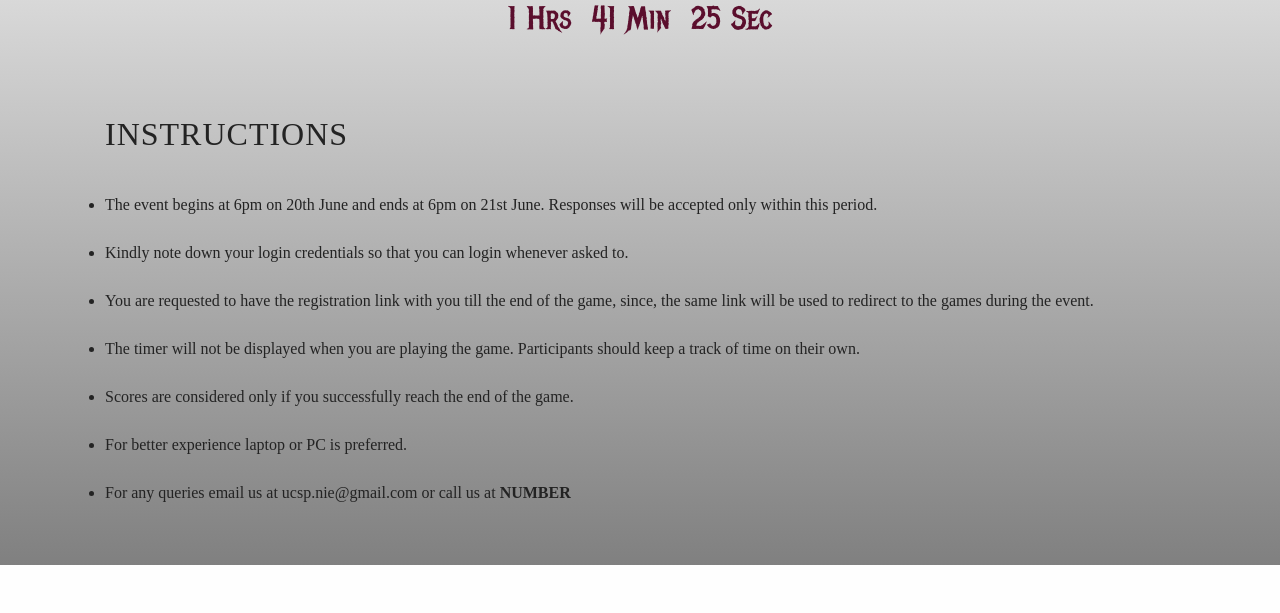
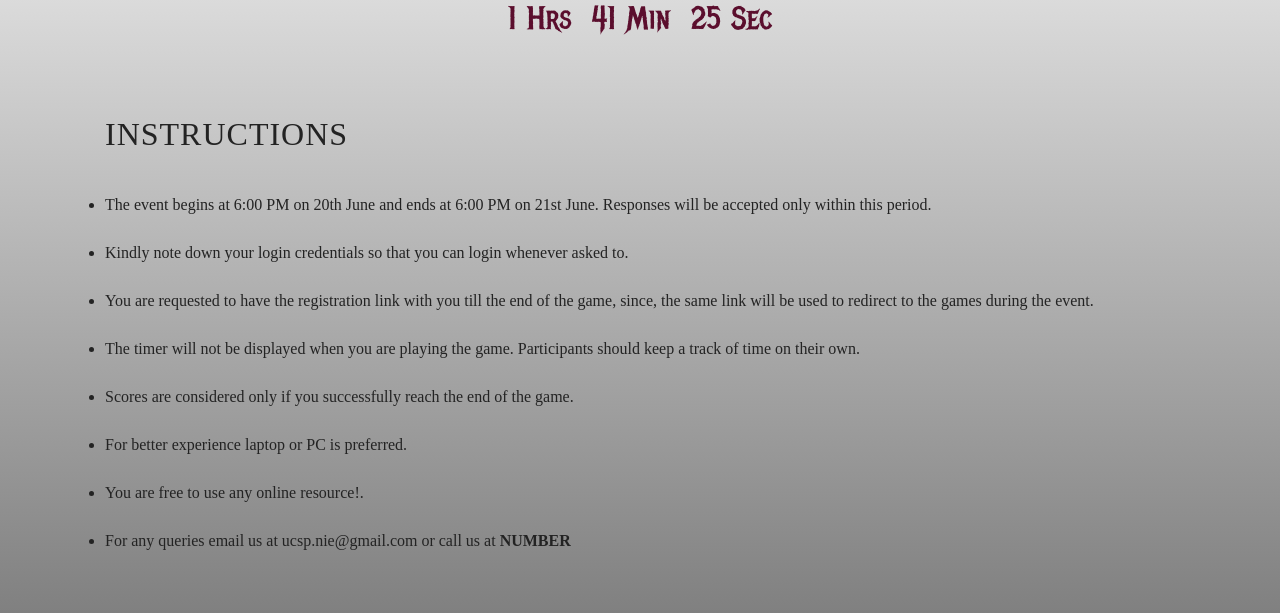
Before and after one commit to prashanthkammar/lockdownsaga, a Flask app: page /dashboard in a window 1280 px wide. Shown: the part 246-859 px from the top of the page. Before the commit the page ends 811 px from the top, so only its background shows below. Run offline with Flask 2, Linux system fonts and the light colour scheme; some libraries are stand-ins or nearby versions; some web fonts are replaced.

Commit message:
instruction

```diff
--- a/templates/inst.html
+++ b/templates/inst.html
@@ -9,12 +9,13 @@
  <p class="text-left display-4" style="font-size: 2em; color: #232323;">INSTRUCTIONS</p>
  <br>
 <ul>
-    <li>The event begins at 6pm on 20th June and ends at 6pm on 21st June. Responses will be accepted only within this period.</li> <br>
+    <li>The event begins at 6:00 PM on 20th June and ends at 6:00 PM on 21st June. Responses will be accepted only within this period.</li> <br>
     <li>Kindly note down your login credentials so that you can login whenever asked to.</li><br>
     <li>You are requested to have the registration link with you till the end of the game, since, the same link will be used to redirect to the games during the event. </li> <br>
     <li>The timer will not be displayed when you are playing the game. Participants should keep a track of time on their own.  </li> <br>
     <li>Scores are considered only if you successfully reach the end of the game. </li> <br>
     <li>For better experience laptop or PC is preferred.</li> <br>
+    <li>You are free to use any online resource!.</li> <br>
     <li>For any queries email us at ucsp.nie@gmail.com or call us at <b>NUMBER</b></li> <br>
 </ul>
 </div>
```
